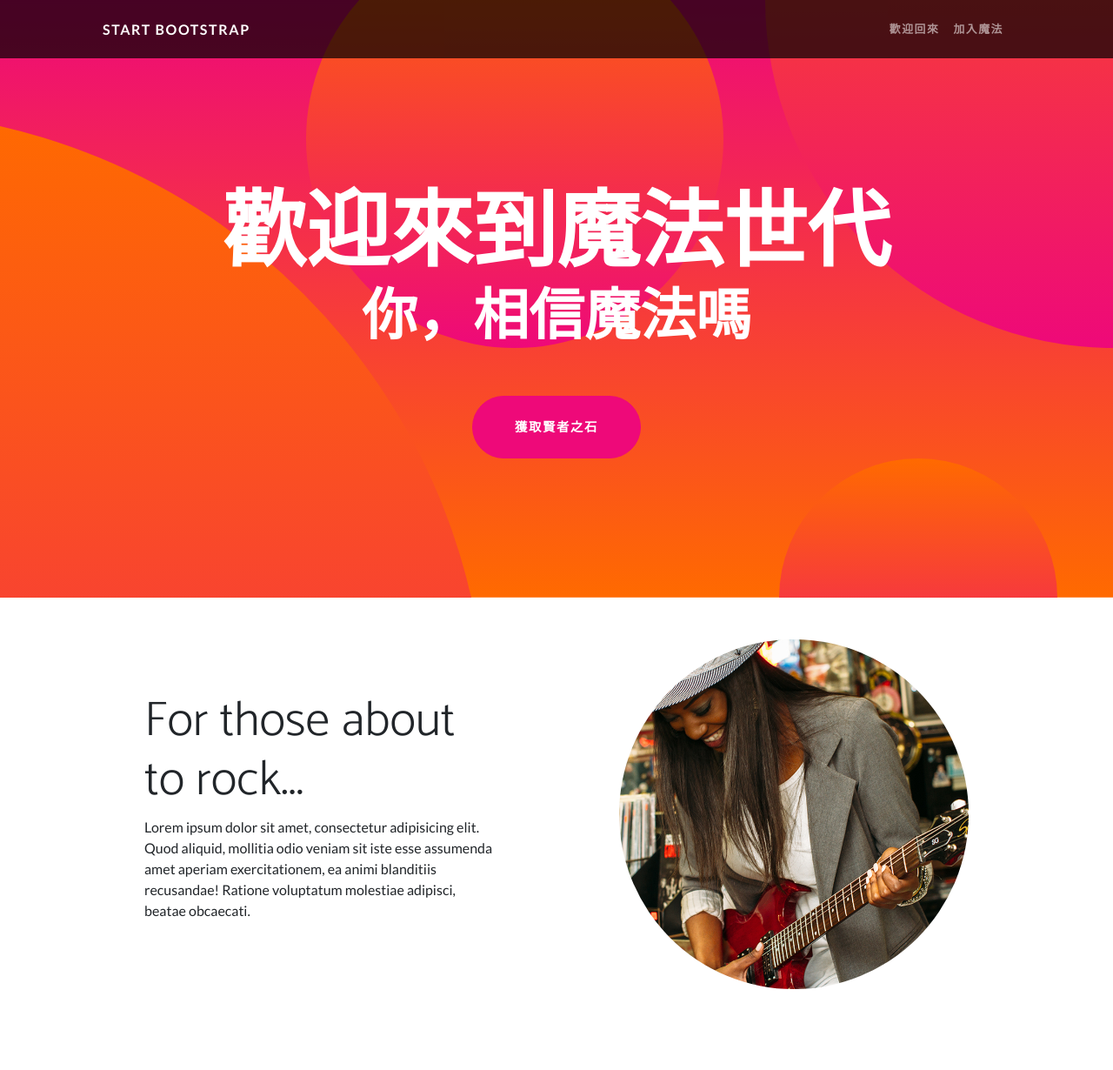
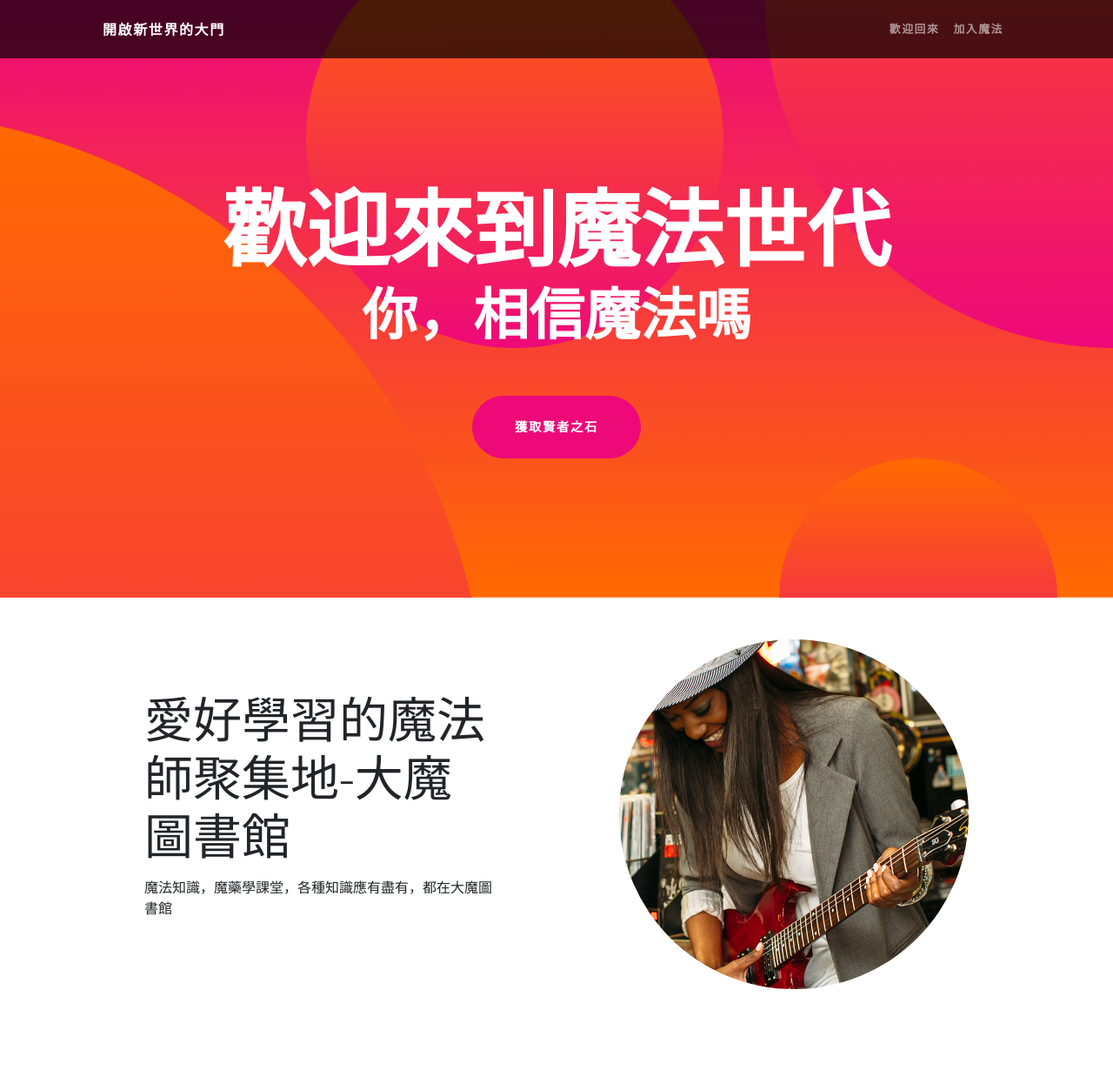
Before and after one commit to qwert0102/qwert0102.github.io, a plain HTML site: page index.html in a window 1280 px wide. Shown: the top 1230 px of the page at 87% size. Drawn offline with nearby package versions, Linux system fonts and the light colour scheme.

Commit message:
修改圖書館

```diff
--- a/index.html
+++ b/index.html
@@ -19,7 +19,7 @@
         <!-- Navigation-->
         <nav class="navbar navbar-expand-lg navbar-dark navbar-custom fixed-top">
             <div class="container px-5">
-                <a class="navbar-brand" href="#page-top">Start Bootstrap</a>
+                <a class="navbar-brand" href="#page-top">開啟新世界的大門</a>
                 <button class="navbar-toggler" type="button" data-bs-toggle="collapse" data-bs-target="#navbarResponsive" aria-controls="navbarResponsive" aria-expanded="false" aria-label="Toggle navigation"><span class="navbar-toggler-icon"></span></button>
                 <div class="collapse navbar-collapse" id="navbarResponsive">
                     <ul class="navbar-nav ms-auto">
@@ -52,8 +52,8 @@
                     </div>
                     <div class="col-lg-6 order-lg-1">
                         <div class="p-5">
-                            <h2 class="display-4">For those about to rock...</h2>
-                            <p>Lorem ipsum dolor sit amet, consectetur adipisicing elit. Quod aliquid, mollitia odio veniam sit iste esse assumenda amet aperiam exercitationem, ea animi blanditiis recusandae! Ratione voluptatum molestiae adipisci, beatae obcaecati.</p>
+                            <h2 class="display-4">愛好學習的魔法師聚集地-大魔圖書館</h2>
+                            <p>魔法知識，魔藥學課堂，各種知識應有盡有，都在大魔圖書館</p>
                         </div>
                     </div>
                 </div>
```
